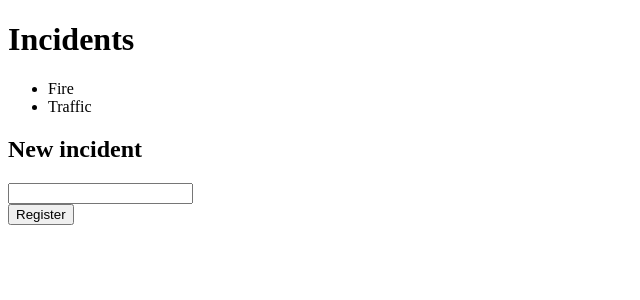
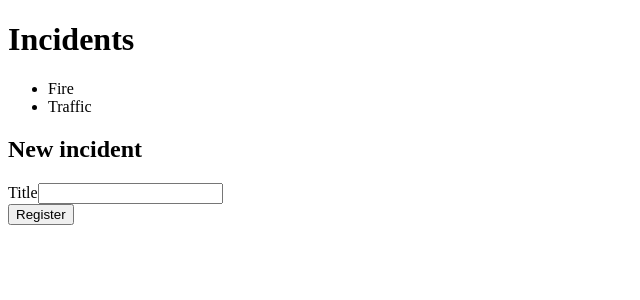
Before and after one commit to jhannes/event-sourced-websockets, a React (Vite) app in the folder frontend/: page /incidents/1 in a window 1280 px wide. Shown: the top 300 px of the page, without its empty margins (0-640 px from the left). Built offline with nearby package versions, Linux system fonts and the light colour scheme.

Commit message:
Create new incidents (frontend only)

```diff
--- a/frontend/package.json
+++ b/frontend/package.json
@@ -18,6 +18,7 @@
   },
   "dependencies": {
     "react": "^19.1.0",
-    "react-dom": "^19.1.0"
+    "react-dom": "^19.1.0",
+    "uuid": "^11.1.0"
   }
 }
--- a/frontend/src/components/app/application.tsx
+++ b/frontend/src/components/app/application.tsx
@@ -1,8 +1,7 @@
 import React, { useEffect, useState } from "react";
-
-interface Incident {
-  title: string;
-}
+import { v4 as uuidv4 } from "uuid";
+import { NewIncidentForm } from "../incidents/newIncidentForm";
+import { Incident } from "../../incidents";
 
 export function Application() {
   const [incidents, setIncidents] = useState<Incident[]>([]);
@@ -12,6 +11,10 @@ export function Application() {
       2000,
     );
   }, []);
+
+  function handleNewIncident(incident: Incident) {
+    setIncidents((old) => [...old, incident]);
+  }
 
   return (
     <div>
@@ -23,16 +26,22 @@ export function Application() {
       </ul>
 
       <h2>New incident</h2>
-      <form>
-        <div>
-          <label>
-            <input />
-          </label>
-        </div>
-        <div>
-          <button>Register</button>
-        </div>
-      </form>
+      <NewIncident onNewIncident={handleNewIncident} />
     </div>
   );
 }
+
+function NewIncident({
+  onNewIncident,
+}: {
+  onNewIncident: (incident: Incident) => void;
+}) {
+  const [incidentId, setIncidentId] = useState(uuidv4());
+
+  function handleSubmit(incident: Incident) {
+    onNewIncident(incident);
+    setIncidentId(uuidv4());
+  }
+
+  return <NewIncidentForm key={incidentId} onSubmit={handleSubmit} />;
+}
--- /dev/null
+++ b/frontend/src/components/incidents/newIncidentForm.tsx
@@ -0,0 +1,29 @@
+import React, { FormEvent, useState } from "react";
+import { Incident } from "../../incidents";
+
+export function NewIncidentForm({
+  onSubmit,
+}: {
+  onSubmit: (incident: Incident) => void;
+}) {
+  const [title, setTitle] = useState("");
+
+  function handleSubmit(event: FormEvent) {
+    event.preventDefault();
+    onSubmit({ title });
+  }
+
+  return (
+    <form onSubmit={handleSubmit}>
+      <div>
+        <label>
+          Title
+          <input value={title} onChange={(e) => setTitle(e.target.value)} />
+        </label>
+      </div>
+      <div>
+        <button>Register</button>
+      </div>
+    </form>
+  );
+}
--- /dev/null
+++ b/frontend/src/incidents.ts
@@ -0,0 +1,3 @@
+export interface Incident {
+  title: string;
+}
```
Also changed, not shown: 1 other file (tests, documents, lock files or other folders).
